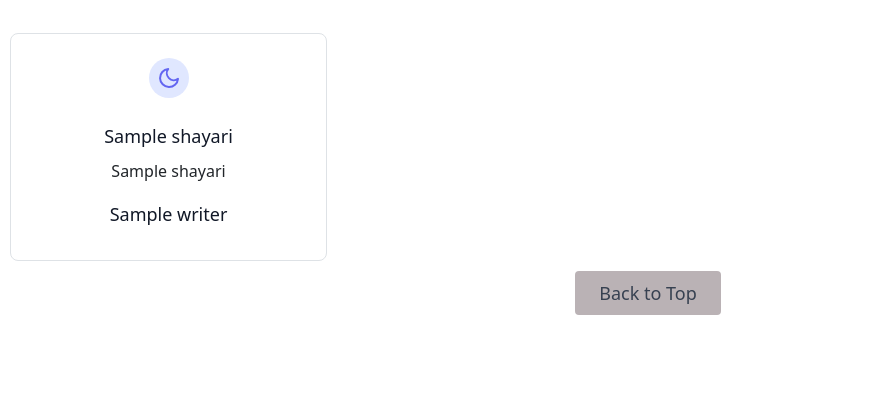
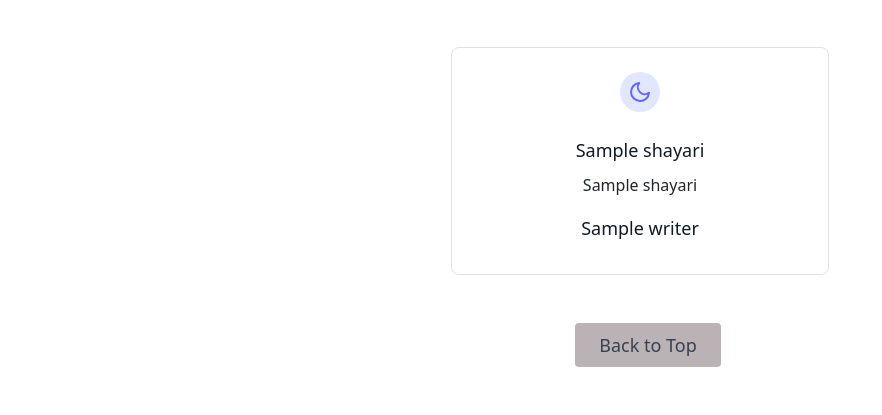
Before and after one commit to recklessguy/shad_django_project, a Django app: template templates/home.html in a window 1280 px wide. Shown: the part 1257-1672 px from the top of the page, without its empty margins (0-882 px from the left). Before the commit the page ends 1572 px from the top, so only its background shows below. Run offline with Django 3.2, Linux system fonts and the light colour scheme; the template is opened without the code that fills it: most values are stand-ins (such as "Sample title", 1, 10 or a date in 2020).

Commit message:
Update home.html

```diff
--- a/templates/home.html
+++ b/templates/home.html
@@ -29,7 +29,7 @@
       <img src="/static/images/5.jfif" class="d-block w-100" alt="...">
       <div class="carousel-caption d-md-block">
         <strong><p style="font-size: larger">Shabd</p></strong>
-        <p style="color:black; font-size: small;">Powered by Traufter</p>
+        <p style="font-size: small;">Powered by Traufter</p>
       </div>
     </div>
   </div>
@@ -51,7 +51,7 @@
 </br>
         <center>
           {% for i in shayari %}
-          <div class="container" style = "float: left; width: 337px; padding: 10px 10px 10px 10px;">
+          <div class="xl:w-1/3 md:w-1/2 p-4">
               <div class="border border-gray-200 p-6 rounded-lg">
                 <div class="w-10 h-10 inline-flex items-center justify-center rounded-full bg-indigo-100 text-indigo-500 mb-4">
                   <svg fill="none" stroke="currentColor" stroke-linecap="round" stroke-linejoin="round" stroke-width="2" class="w-6 h-6" viewBox="0 0 24 24">
```
